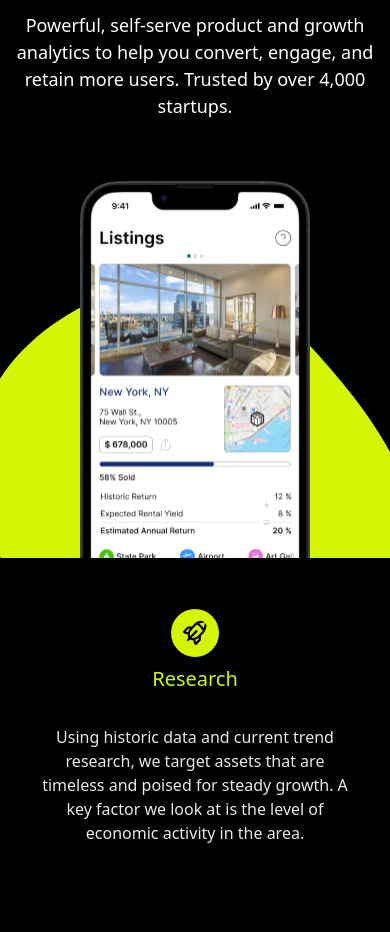
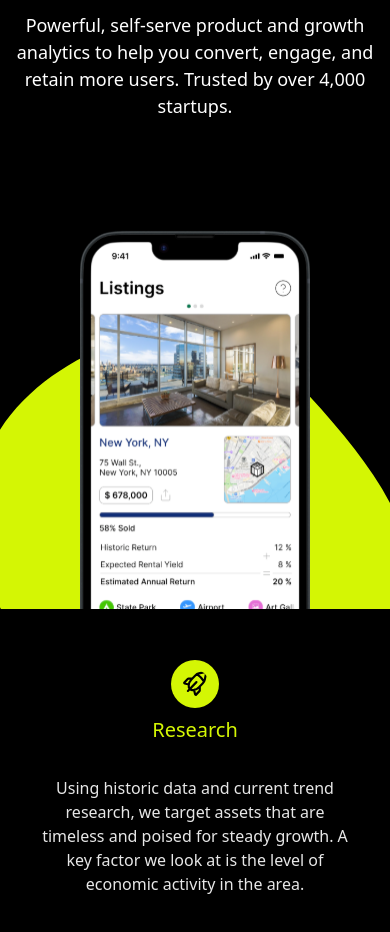
Before and after one commit to webtesting22/vaar, a React (Vite) app: page / in a window 390 px wide. Shown: the part 2600-3532 px from the top of the page. Built offline with nearby package versions, Linux system fonts and the light colour scheme.

Commit message:
Update Guide.css

```diff
--- a/src/Components/Guide/Guide.css
+++ b/src/Components/Guide/Guide.css
@@ -52,14 +52,14 @@
     .blob-mobile-img {
         display: block;
         position: relative;
-        padding: 25vh 0vh;
+        padding: 28vh 0vh;
     }
 }
 @media (min-width:501px) and (max-width:600px){
     .blob-mobile-img {
         display: block;
         position: relative;
-        padding: 26vh 0vh;
+        padding: 28vh 0vh;
     }
 }
 @media (max-width:600px) {
```
